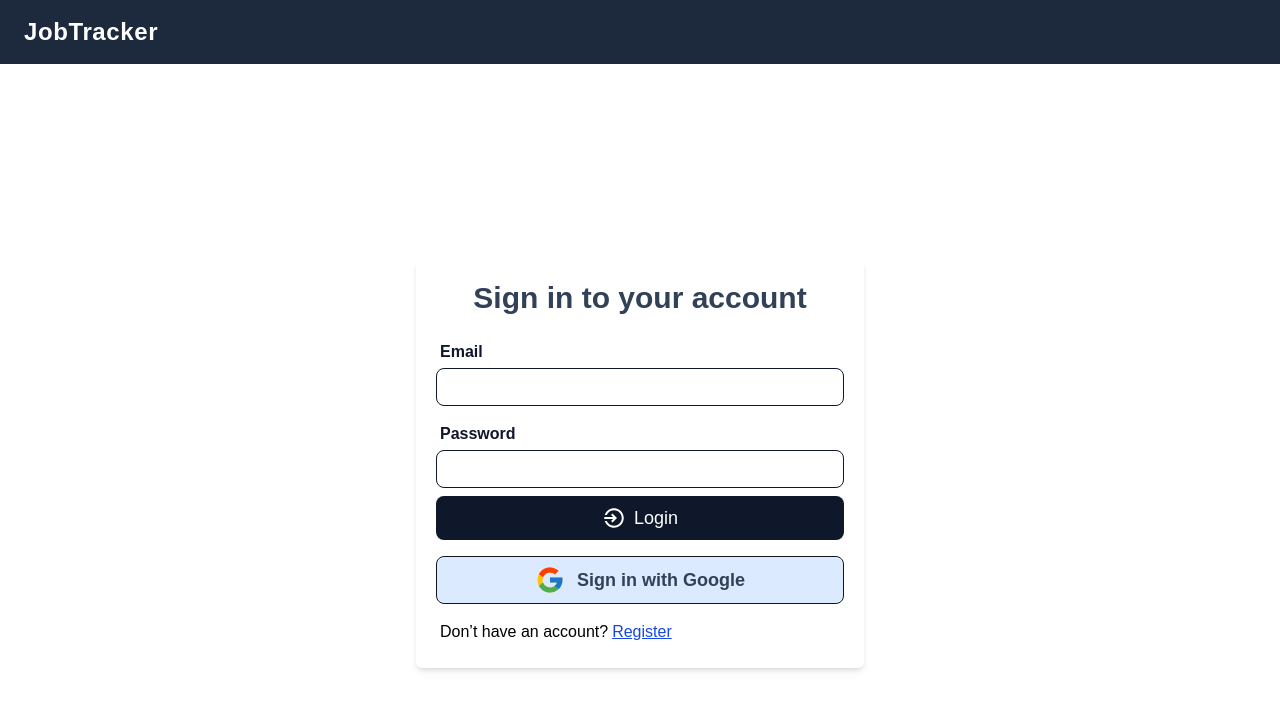
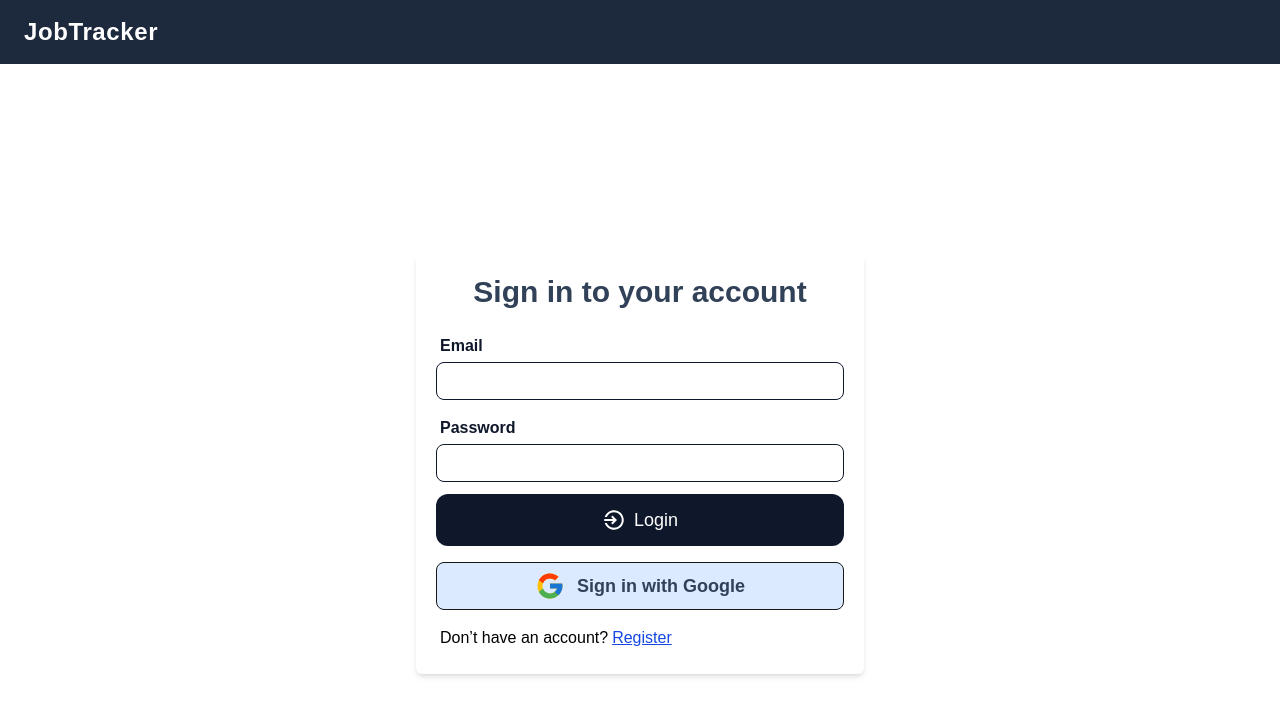
Before and after one commit to Eagle-2026/job-tracker, a Next.js app: page /login in a window 1280 px wide. Shown: the top 716 px of the page. Built offline with nearby package versions, Linux system fonts and the light colour scheme; no server answers.

Commit message:
style: improve login button UI

```diff
--- a/src/components/forms/LoginForm.tsx
+++ b/src/components/forms/LoginForm.tsx
@@ -83,7 +83,9 @@ const LoginForm = () => {
       <button
         type="submit"
         disabled={loading}
-        className="flex items-center justify-center gap-2 bg-slate-900 hover:bg-slate-800 text-white cursor-pointer rounded-lg w-full p-2 text-lg mt-2"
+        className="
+  flex items-center justify-center gap-2  bg-slate-900 hover:bg-slate-800  text-white cursor-pointer
+  rounded-xl w-full p-3 text-lg mt-3   transition-all duration-200   hover:scale-[1.02]   active:scale-[0.98]"
       >
         <IoMdLogIn className="text-2xl" />
         {loading ? "Logging in..." : "Login"}
```
